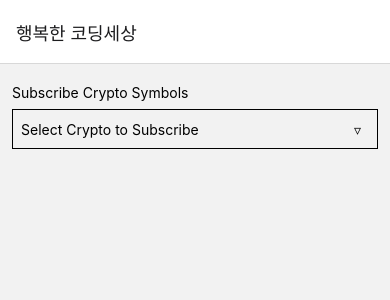
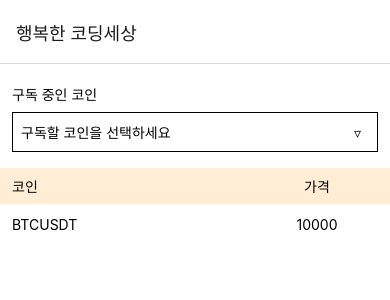
Before and after one commit to sidedish-Arancini/helloalarm, a React Native app in the folder client/: screen / in a window 390 px wide. Shown: the top 300 px of the page. Built offline with nearby package versions, Linux system fonts and the light colour scheme.

Commit message:
가격 표시 스타일링

```diff
--- a/client/App.tsx
+++ b/client/App.tsx
@@ -1,6 +1,6 @@
 import React from 'react';
 
-import {NavigationContainer} from '@react-navigation/native';
+import {DefaultTheme, NavigationContainer} from '@react-navigation/native';
 import {createNativeStackNavigator} from '@react-navigation/native-stack';
 import HomeScreen from './src/screens/HomeScreen';
 import {QueryClient, QueryClientProvider} from '@tanstack/react-query';
@@ -14,10 +14,18 @@ export type Props = {
 
 const queryClient = new QueryClient();
 
+const navTheme = {
+  ...DefaultTheme,
+  colors: {
+    ...DefaultTheme.colors,
+    background: 'white',
+  },
+};
+
 const App: React.FC<Props> = () => {
   return (
     <QueryClientProvider client={queryClient}>
-      <NavigationContainer>
+      <NavigationContainer theme={navTheme}>
         <RootStack.Navigator initialRouteName="행복한 코딩세상">
           <RootStack.Screen name="행복한 코딩세상" component={HomeScreen} />
         </RootStack.Navigator>
--- /dev/null
+++ b/client/src/components/home/cryptoPrice/CryptoPrcieItem.tsx
@@ -0,0 +1,17 @@
+import React, {FC} from 'react';
+import {Text, View} from 'react-native';
+
+interface Props {
+  name: string;
+}
+
+export const CryptoPrcieItem: FC<Props> = ({name}) => {
+  return (
+    <View className="py-3">
+      <View className="flex-row justify-between">
+        <Text className="w-8/12">{name}</Text>
+        <Text className="w-4/12 text-center">10000</Text>
+      </View>
+    </View>
+  );
+};
--- /dev/null
+++ b/client/src/components/home/cryptoPrice/CryptoPriceList.tsx
@@ -0,0 +1,19 @@
+import React, {FC} from 'react';
+import {Text, View} from 'react-native';
+import {CryptoPrcieItem} from './CryptoPrcieItem';
+
+interface Props {}
+
+export const CryptoPriceList: FC<Props> = () => {
+  return (
+    <View className="mt-4">
+      <View className="flex-row bg-orange-100 px-3 py-2">
+        <Text className="w-8/12">코인</Text>
+        <Text className="w-4/12 text-center">가격</Text>
+      </View>
+      <View className="px-3">
+        <CryptoPrcieItem name={'BTCUSDT'} />
+      </View>
+    </View>
+  );
+};
--- a/client/src/components/home/cryptoSelectBox/CryptoSelectBox.tsx
+++ b/client/src/components/home/cryptoSelectBox/CryptoSelectBox.tsx
@@ -17,9 +17,9 @@ export const CryptoSelectBox: FC<Props> = () => {
   // }, []);
 
   return (
-    <>
+    <View className="px-3">
       <View className="mb-2">
-        <Text>Subscribe Crypto Symbols</Text>
+        <Text>구독 중인 코인</Text>
       </View>
       <FlatList
         className="flex-row"
@@ -28,11 +28,11 @@ export const CryptoSelectBox: FC<Props> = () => {
       />
       <Pressable onPress={() => setOpen(!open)}>
         <View className="w-full h-10 border-solid border border-gray pl-2 pr-4 flex-row items-center justify-between">
-          <Text>Select Crypto to Subscribe</Text>
+          <Text>구독할 코인을 선택하세요</Text>
           <Text className="text-medium">▿</Text>
         </View>
       </Pressable>
-    </>
+    </View>
   );
 };
 
--- a/client/src/screens/HomeScreen.tsx
+++ b/client/src/screens/HomeScreen.tsx
@@ -1,5 +1,6 @@
 import React, {FC} from 'react';
 import {View} from 'react-native';
+import {CryptoPriceList} from '../components/home/cryptoPrice/CryptoPriceList';
 
 import {CryptoSelectBox} from '../components/home/cryptoSelectBox/CryptoSelectBox';
 
@@ -7,8 +8,9 @@ interface Props {}
 
 const HomeScreen: FC<Props> = () => {
   return (
-    <View className="px-3 pt-5">
+    <View className="pt-5">
       <CryptoSelectBox />
+      <CryptoPriceList />
     </View>
   );
 };
```
